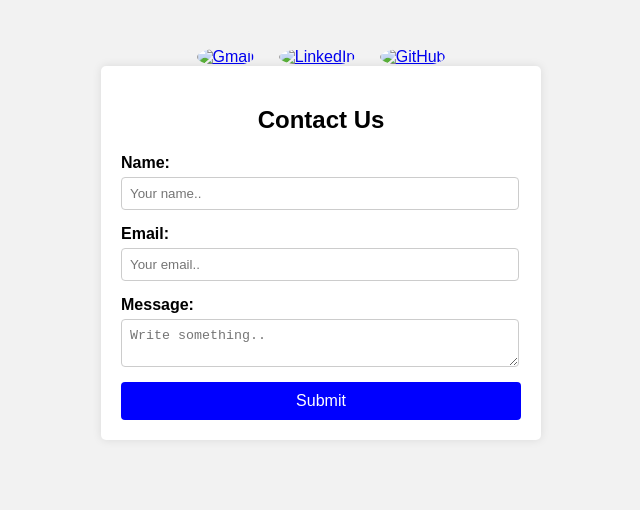
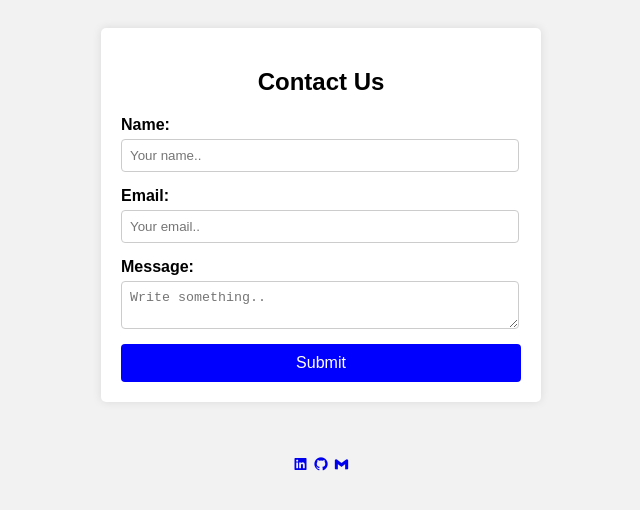
Before and after one commit to Ganesh30278/PORTFOLIO-Task--1, a plain HTML site: page Contact.html in a window 1280 px wide. Shown: the whole page, without its empty margins (319-959 px from the left). Drawn offline with nearby package versions, Linux system fonts and the light colour scheme; files that its build step writes are made by us from their sources.

Commit message:
Update Contact.html

```diff
--- a/Contact.html
+++ b/Contact.html
@@ -5,29 +5,12 @@
 <meta name="viewport" content="width=device-width, initial-scale=1.0">
 <title>Contact Form</title>
 <link rel="stylesheet" type="text/css" href="Styles/Contact.css">
+<link href='https://unpkg.com/boxicons@2.1.4/css/boxicons.min.css' rel='stylesheet'>
 </head>
 <body>
-  <footer class="social-links">
-    <a href="ganeshpremila1999@gmail.com" target="_blank">
-      <img src="pngtree-gmail-logo-png-png-image_4839469.jpg" alt="Gmail">
-    </a>
-    <a href="https://github.com/Ganesh30278" target="_blank">
-      <img src="images.png" alt="LinkedIn">
-    </a>
-    <a href=" https://www.linkedin.com/in/ganeshkumar-a91330255" target="_blank">
-      <img src="0c78d03cbfa19d5f3d7ad1b6e49f957b.jpg" alt="GitHub">
-    </a>
+  <footer class="footer">
 
-
-
-
-
-
-
-
-
-
-  </footer>
+     </footer>
   <div class="contact-form">
     <h2>Contact Us</h2>
     <form action="#">
@@ -47,6 +30,11 @@
         <button type="submit">Submit</button>
       </div>
     </form>
-  </div>
+  </div><br><br><br>
+  <center class="social">
+    <a href="https://www.linkedin.com/in/ganesh-kumar-a91330255/"><i class='bx bxl-linkedin-square'></i></a>
+    <a href="https://github.com/Ganesh30278"><i class='bx bxl-github'></i></a>
+    <a href="mailto:ganeshpremila1999@gmail.com"><i class='bx bxl-gmail'></i></a>
+</center>
 </body>
 </html>
```
